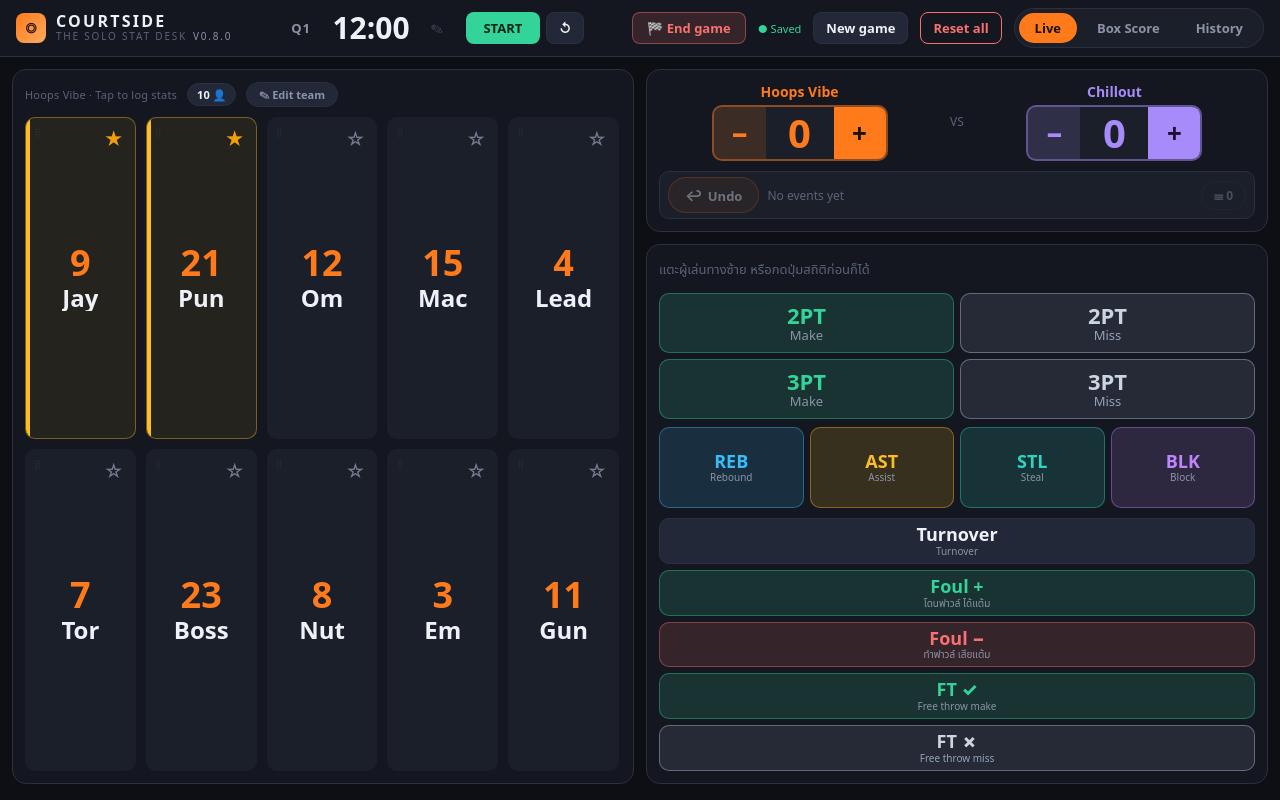
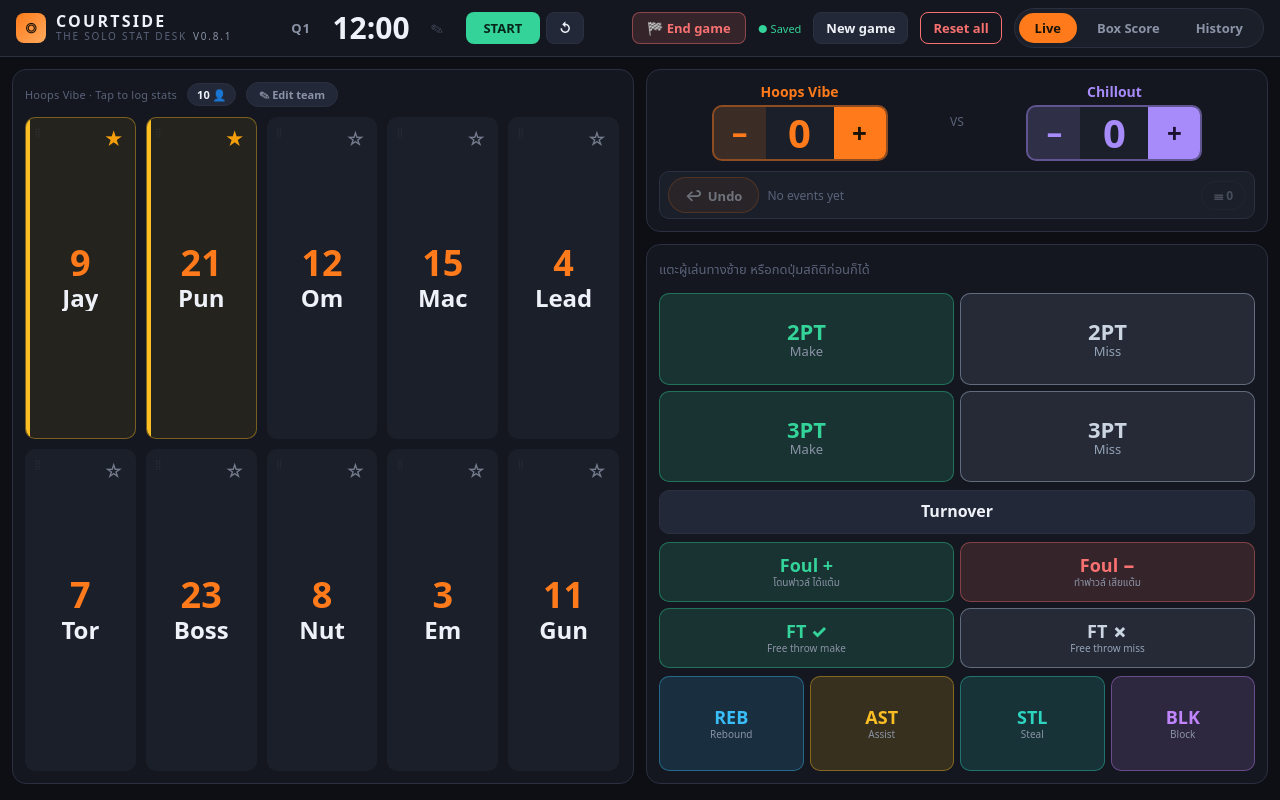
Before and after one commit to xesgithub/courtside-solo-stat-, a React (Vite) app: page / in a window 1280 px wide. Built offline with nearby package versions, Linux system fonts and the light colour scheme.

Commit message:
feat(live): regroup action buttons — 2PT/3PT, wide TO, Foul+/Foul-/FT 2x2, REB/AST/STL/BLK; bump v0.8.1
- primary: 2PT/3PT make/miss (2x2)

- wide: Turnover as a full-width button below 3PT

- foul: Foul+ / Foul- / FT make / FT miss (2x2)

- quick: REB / AST / STL / BLK (compact row)

```diff
--- a/package.json
+++ b/package.json
@@ -1,7 +1,7 @@
 {
   "name": "courtside-solo-stat",
   "private": true,
-  "version": "0.8.0",
+  "version": "0.8.1",
   "type": "module",
   "description": "COURTSIDE — Solo Stat: แอปจดสถิติบาสเกตบอล Live สำหรับคนจดคนเดียว จัดการหลายแมตช์ต่อวันด้วยเวลาแข่ง, History, Box Score, แชร์รูป และสำรอง/ย้ายข้อมูลด้วย Export/Import JSON",
   "license": "MIT",
--- a/src/components/ActionPad.tsx
+++ b/src/components/ActionPad.tsx
@@ -10,13 +10,17 @@ interface Props {
   pendingAction: ActionDef | null;
 }
 
-const primaryActions = ACTIONS.filter((a) => a.primary);
-const midActions = ACTIONS.filter((a) => a.mid);
-const quickActions = ACTIONS.filter((a) => a.quick);
+const primaryActions = ACTIONS.filter((a) => a.group === 'primary');
+const wideActions = ACTIONS.filter((a) => a.group === 'wide');
+const foulActions = ACTIONS.filter((a) => a.group === 'foul');
+const quickActions = ACTIONS.filter((a) => a.group === 'quick');
 
 export function ActionPad({ player, onAction, onClose, pendingAction }: Props) {
   // ปุ่มกดได้เสมอ แม้ยังไม่เลือกคน (เลือก action ก่อนแล้วค่อยเลือกคนได้)
   const isPending = (a: ActionDef) => pendingAction?.kind === a.kind;
+
+  const btnClass = (a: ActionDef, base: string) =>
+    base + ' stat-' + a.kind + ' ' + a.tone + (isPending(a) ? ' is-pending' : '');
 
   return (
     <div className="action-pad">
@@ -42,15 +46,12 @@ export function ActionPad({ player, onAction, onClose, pendingAction }: Props) {
       </div>
 
       <div className="action-groups">
-        {/* ปุ่มหลัก: ยิง 2P/3P — แถวละ 2 ปุ่มใหญ่สุด */}
+        {/* ปุ่มยิงหลัก 2PT/3PT — grid 2×2 ใหญ่สุด */}
         <div className="action-grid action-grid--primary">
           {primaryActions.map((a) => (
             <button
               key={a.kind}
-              className={
-                'action-btn action-btn--primary ' + a.tone +
-                (isPending(a) ? ' is-pending' : '')
-              }
+              className={btnClass(a, 'action-btn action-btn--primary')}
               onClick={() => onAction(a)}
             >
               <span className="action-btn__label">{a.label}</span>
@@ -59,15 +60,25 @@ export function ActionPad({ player, onAction, onClose, pendingAction }: Props) {
           ))}
         </div>
 
-        {/* ปุ่มระดับกลาง: REB/AST/STL/BLK — แถวละ 4 ขนาดกลาง */}
-        <div className="action-grid action-grid--mid">
-          {midActions.map((a) => (
+        {/* Turnover — ปุ่มยาวเต็มแถว ถัดจาก 3PT */}
+        <div className="action-grid action-grid--wide">
+          {wideActions.map((a) => (
             <button
               key={a.kind}
-              className={
-                'action-btn action-btn--mid stat-' + a.kind + ' ' + a.tone +
-                (isPending(a) ? ' is-pending' : '')
-              }
+              className={btnClass(a, 'action-btn action-btn--wide')}
+              onClick={() => onAction(a)}
+            >
+              <span className="action-btn__label">{a.label}</span>
+            </button>
+          ))}
+        </div>
+
+        {/* Foul +/− และ FT ✓/✗ — grid 2×2 */}
+        <div className="action-grid action-grid--foul">
+          {foulActions.map((a) => (
+            <button
+              key={a.kind}
+              className={btnClass(a, 'action-btn action-btn--mid')}
               onClick={() => onAction(a)}
             >
               <span className="action-btn__label">{a.label}</span>
@@ -76,16 +87,12 @@ export function ActionPad({ player, onAction, onClose, pendingAction }: Props) {
           ))}
         </div>
 
-        {/* ปุ่มรอง (TO/Foul+/Foul−/FT) — อยู่ตำแหน่งเดิมเสมอ ไม่ว่าจะเลือกคนหรือยัง
-            (กันปุ่มเด้งสลับที่เวลาเลือก/ยกเลิกการเลือกคน) */}
+        {/* REB/AST/STL/BLK — แถวเล็ก 4 ปุ่ม */}
         <div className="action-grid action-grid--quick">
           {quickActions.map((a) => (
             <button
               key={a.kind}
-              className={
-                'action-btn action-btn--mid stat-' + a.kind + ' ' + a.tone +
-                (isPending(a) ? ' is-pending' : '')
-              }
+              className={btnClass(a, 'action-btn action-btn--mid')}
               onClick={() => onAction(a)}
             >
               <span className="action-btn__label">{a.label}</span>
--- a/src/lib/actions.ts
+++ b/src/lib/actions.ts
@@ -7,31 +7,31 @@ export interface ActionDef {
   label: string;
   sub?: string;
   tone: ActionTone;
-  /** ปุ่มหลักที่กดบ่อย (ยิง 2P/3P) แสดงใหญ่ แถวละ 2 */
-  primary?: boolean;
-  /** ปุ่มระดับกลาง (REB/AST/STL/BLK) แสดงเป็น grid แถวละ 4 ขนาดกลาง */
-  mid?: boolean;
-  /** ปุ่มรอง (TO/PF/FT) แสดงเป็นแถบเล็กข้างชื่อผู้เล่นใน ActionPad */
-  quick?: boolean;
+  /** กลุ่มการแสดงผลในหน้า Live:
+   *  - primary: ยิง 2P/3P (grid 2×2 ใหญ่สุด)
+   *  - wide: ปุ่มยาวเต็มแถว (TO)
+   *  - foul: Foul+/Foul−/FT✓/FT✗ (grid 2×2)
+   *  - quick: REB/AST/STL/BLK (แถวเล็ก) */
+  group: 'primary' | 'wide' | 'foul' | 'quick';
   /** กดแล้วต้องเลือกจำนวนแต้ม (1/2/3) ก่อนบันทึก — ใช้กับฟาวล์ที่ได้/เสียแต้มทันที */
   asksPoints?: boolean;
 }
 
 /** ปุ่ม action ในหน้า Live (เรียงตามลำดับที่แสดง) */
 export const ACTIONS: ActionDef[] = [
-  { kind: 'FG2_MAKE', label: '2PT', sub: 'Make', tone: 'make', primary: true },
-  { kind: 'FG2_MISS', label: '2PT', sub: 'Miss', tone: 'miss', primary: true },
-  { kind: 'FG3_MAKE', label: '3PT', sub: 'Make', tone: 'make', primary: true },
-  { kind: 'FG3_MISS', label: '3PT', sub: 'Miss', tone: 'miss', primary: true },
-  { kind: 'REB', label: 'REB', sub: 'Rebound', tone: 'neutral', mid: true },
-  { kind: 'AST', label: 'AST', sub: 'Assist', tone: 'neutral', mid: true },
-  { kind: 'STL', label: 'STL', sub: 'Steal', tone: 'neutral', mid: true },
-  { kind: 'BLK', label: 'BLK', sub: 'Block', tone: 'neutral', mid: true },
-  { kind: 'TO', label: 'Turnover', sub: 'Turnover', tone: 'neutral', quick: true },
-  { kind: 'FOUL_DRAWN', label: 'Foul +', sub: 'โดนฟาวล์ ได้แต้ม', tone: 'make', asksPoints: true, quick: true },
-  { kind: 'PF', label: 'Foul −', sub: 'ทำฟาวล์ เสียแต้ม', tone: 'foul', asksPoints: true, quick: true },
-  { kind: 'FT_MAKE', label: 'FT ✓', sub: 'Free throw make', tone: 'make', quick: true },
-  { kind: 'FT_MISS', label: 'FT ✗', sub: 'Free throw miss', tone: 'miss', quick: true },
+  { kind: 'FG2_MAKE', label: '2PT', sub: 'Make', tone: 'make', group: 'primary' },
+  { kind: 'FG2_MISS', label: '2PT', sub: 'Miss', tone: 'miss', group: 'primary' },
+  { kind: 'FG3_MAKE', label: '3PT', sub: 'Make', tone: 'make', group: 'primary' },
+  { kind: 'FG3_MISS', label: '3PT', sub: 'Miss', tone: 'miss', group: 'primary' },
+  { kind: 'TO', label: 'Turnover', sub: 'Turnover', tone: 'neutral', group: 'wide' },
+  { kind: 'FOUL_DRAWN', label: 'Foul +', sub: 'โดนฟาวล์ ได้แต้ม', tone: 'make', asksPoints: true, group: 'foul' },
+  { kind: 'PF', label: 'Foul −', sub: 'ทำฟาวล์ เสียแต้ม', tone: 'foul', asksPoints: true, group: 'foul' },
+  { kind: 'FT_MAKE', label: 'FT ✓', sub: 'Free throw make', tone: 'make', group: 'foul' },
+  { kind: 'FT_MISS', label: 'FT ✗', sub: 'Free throw miss', tone: 'miss', group: 'foul' },
+  { kind: 'REB', label: 'REB', sub: 'Rebound', tone: 'neutral', group: 'quick' },
+  { kind: 'AST', label: 'AST', sub: 'Assist', tone: 'neutral', group: 'quick' },
+  { kind: 'STL', label: 'STL', sub: 'Steal', tone: 'neutral', group: 'quick' },
+  { kind: 'BLK', label: 'BLK', sub: 'Block', tone: 'neutral', group: 'quick' },
 ];
 
 export const STAT_LABEL: Record<StatKind, string> = {
--- a/src/styles/global.css
+++ b/src/styles/global.css
@@ -2206,8 +2206,31 @@ button {
 }
 
 /* ---- ปุ่มรอง (TO/PF/FT) ตอนยังไม่เลือกคน แสดงเป็น grid เหมือน mid ---- */
+/* Turnover — ปุ่มยาวเต็มแถว (1 คอลัมน์) ถัดจาก 3PT */
+.action-grid--wide {
+  grid-template-columns: 1fr;
+  grid-auto-rows: minmax(44px, auto);
+  flex: 0 0 auto;
+}
+.action-btn--wide {
+  flex-direction: row;
+}
+.action-btn--wide .action-btn__label {
+  font-size: 16px;
+}
+
+/* Foul +/− และ FT ✓/✗ — grid 2×2 */
+.action-grid--foul {
+  grid-template-columns: repeat(2, 1fr);
+  grid-auto-rows: minmax(52px, 1fr);
+  flex: 4;
+}
+
+/* REB/AST/STL/BLK — แถวเล็ก 4 ปุ่ม */
 .action-grid--quick {
-  margin-top: 2px;
+  grid-template-columns: repeat(4, 1fr);
+  grid-auto-rows: minmax(48px, 1fr);
+  flex: 3;
 }
 
 /* ---- พื้นหลังทึบของพื้นที่ capture (กัน html2canvas ได้ภาพโปร่ง = จอดำ) ---- */
```
